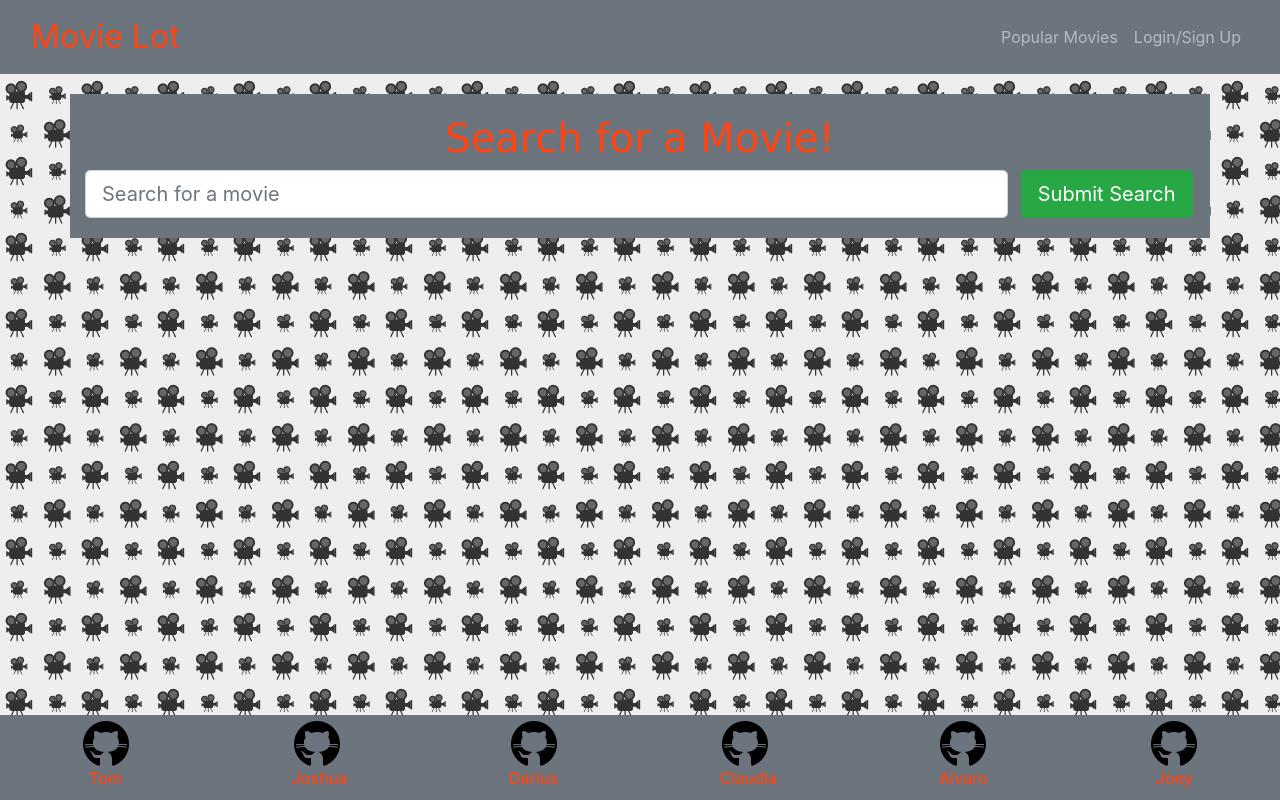
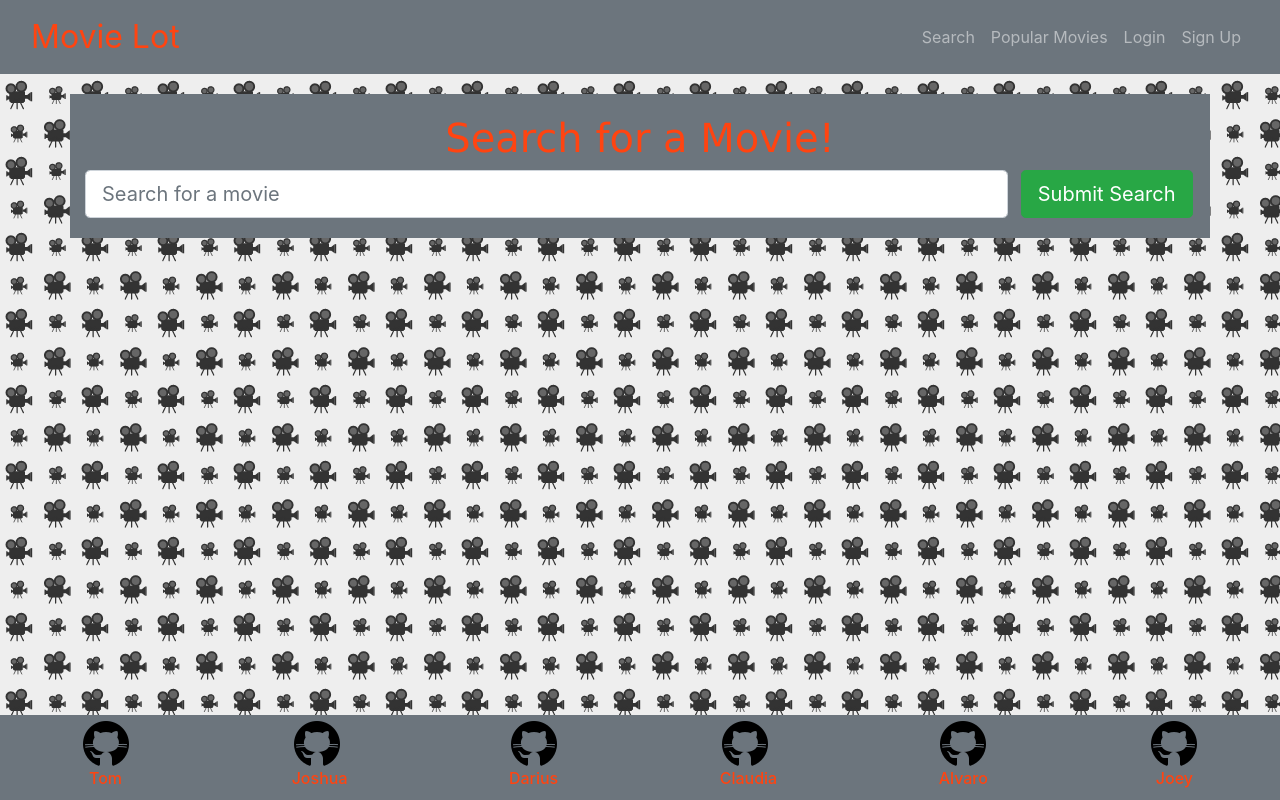
Before and after one commit to layc41/final-countdown, a React (Create React App) app in the folder client/: page / in a window 1280 px wide. Built offline with nearby package versions, Linux system fonts and the light colour scheme.

Commit message:
updated navbar

```diff
--- a/client/src/components/Navbar.js
+++ b/client/src/components/Navbar.js
@@ -1,9 +1,8 @@
-import React, { useState } from 'react';
+import React from 'react';
 import { Link } from 'react-router-dom';
-import { Navbar, Nav, Container, Modal, Tab } from 'react-bootstrap';
+import { Navbar, Nav, Container } from 'react-bootstrap';
 import Auth from '../utils/auth';
-import SignUpForm from './SignupForm'
-import LoginForm from './LoginForm'
+
 
 function AppNavbar() {
     const logout = event => {
@@ -11,8 +10,6 @@
         Auth.logout();
     };
 
-    // set modal display state
-  const [showModal, setShowModal] = useState(false);
 
     return (
         <>
@@ -24,6 +21,9 @@
               <Navbar.Toggle aria-controls='navbar' />
               <Navbar.Collapse id='navbar'>
                 <Nav className='ml-auto'>
+                  <Nav.Link as={Link} to='/'>
+                    Search
+                  </Nav.Link>
                   <Nav.Link as={Link} to='/popular'>
                     Popular Movies
                   </Nav.Link>
@@ -36,44 +36,19 @@
                       <Nav.Link onClick={Auth.logout}>Logout</Nav.Link>
                     </>
                   ) : (
-                    <Nav.Link onClick={() => setShowModal(true)}>Login/Sign Up</Nav.Link>
+                    <Nav>
+                      <Nav.Link as={Link} to='/login'>
+                    Login
+                  </Nav.Link>
+                  <Nav.Link as={Link} to='/signup'>
+                    Sign Up
+                  </Nav.Link>
+                    </Nav>
                   )}
                 </Nav>
               </Navbar.Collapse>
             </Container>
           </Navbar>
-          {/* set modal data up */}
-          <Modal
-            size='lg'
-            show={showModal}
-            onHide={() => setShowModal(false)}
-            aria-labelledby='signup-modal'>
-            {/* tab container to do either signup or login component */}
-            <Tab.Container defaultActiveKey='login'>
-              <Modal.Header closeButton>
-                <Modal.Title id='signup-modal'>
-                  <Nav variant='pills'>
-                    <Nav.Item>
-                      <Nav.Link eventKey='login'>Login</Nav.Link>
-                    </Nav.Item>
-                    <Nav.Item>
-                      <Nav.Link eventKey='signup'>Sign Up</Nav.Link>
-                    </Nav.Item>
-                  </Nav>
-                </Modal.Title>
-              </Modal.Header>
-              <Modal.Body>
-                <Tab.Content>
-                  <Tab.Pane eventKey='login'>
-                    <LoginForm handleModalClose={() => setShowModal(false)} />
-                  </Tab.Pane>
-                  <Tab.Pane eventKey='signup'>
-                    <SignUpForm handleModalClose={() => setShowModal(false)} />
-                  </Tab.Pane>
-                </Tab.Content>
-              </Modal.Body>
-            </Tab.Container>
-          </Modal>
         </>
       );
     };
--- a/client/src/pages/SavedMovies.js
+++ b/client/src/pages/SavedMovies.js
@@ -68,7 +68,7 @@
       <Container className='justify-content-between' style={{ textAlign: 'center', paddingLeft: '0px', paddingRight: '0px', marginTop: '15px' }} >
         <h2 className='title-heading'>
           {userSavedMovies.length
-            ? `Viewing ${username}'s saved movies:`
+            ? `Viewing Your Saved Movies:`
             : `${username}: you have no saved movies`}
         </h2>
         <Row>
```
